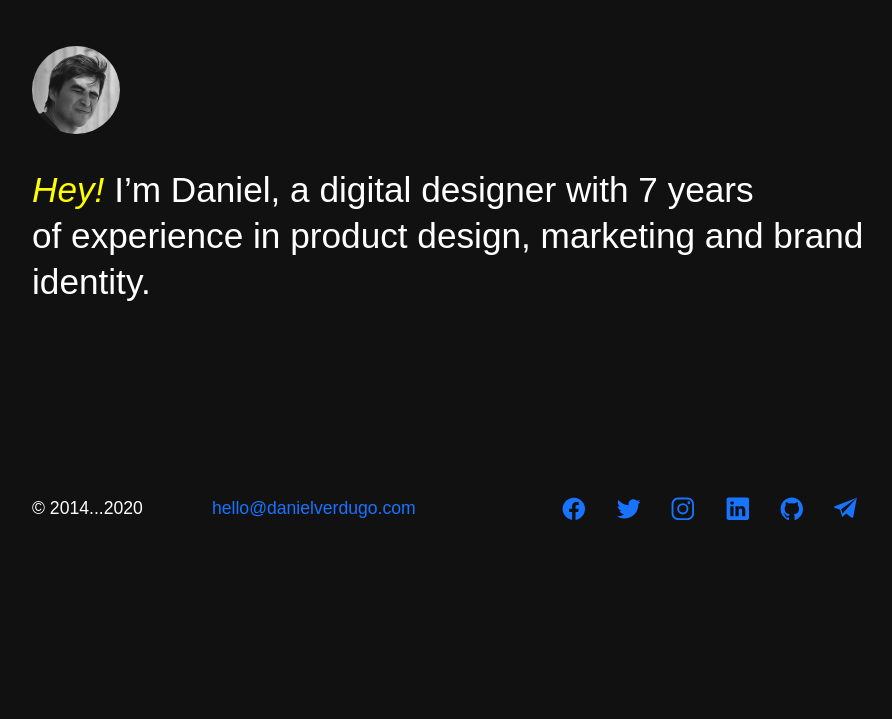
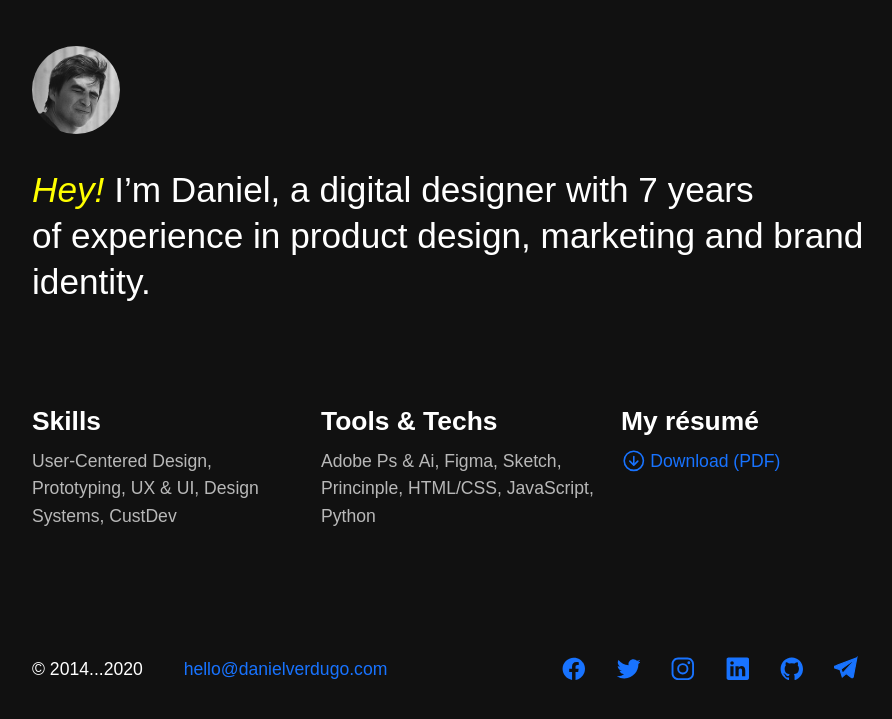
Before and after one commit to danielverdugo/danielverdugo.github.io, a Jekyll site: the page built from index.html, in a window 1280 px wide. Shown: the top 719 px of the page, without its empty margins (180-1072 px from the left). Built offline with Jekyll 4.4.1, drawn with Linux system fonts in a browser that asks for light colours; some web fonts are replaced.

Commit message:
Skilss and techs added

```diff
--- a/_includes/footer.html
+++ b/_includes/footer.html
@@ -3,11 +3,11 @@
 <footer class="wrap">
     <div class="grid">
         <div class="unit three-fifths">
-          <div class="grid">
-            <div class="unit one-third">
-              &copy;&nbsp;2014...{{ site.time | date: '%Y' }}
+          <div style="display:grid;grid-template-columns: repeat(3, 1fr)">
+            <div>
+              &copy;&nbsp;2014...{{ site.time | date: '%Y' }}&nbsp;&nbsp;&nbsp;
             </div>
-            <div class="unit two-thirds">
+            <div class="align-right">
                 <a href="mailto:hello&#64;danielverdugo.com">hello&#64;danielverdugo.com</a>
             </div>
           </div>
--- a/index.html
+++ b/index.html
@@ -15,5 +15,27 @@ title: Daniel Verdugo Nosov
 </div>
 </section>
 <section>
-
+  <div class="grid">
+    <div class="unit one-third">
+      <h2>Skills</h2>
+      <p>
+        User-Centered Design, Prototyping, UX&nbsp;&&nbsp;UI, Design Systems, CustDev
+      </p>
+    </div>
+    <div class="unit one-third">
+      <h2>Tools &&nbsp;Techs</h2>
+      <p>
+        Adobe Ps &&nbsp;Ai, Figma, Sketch, Princinple, HTML/CSS, JavaScript, Python
+      </p>
+    </div>
+    <div class="unit one-third">
+      <h2>My&nbsp;résumé</h2>
+      <p>
+        <a href="/danielverdugo-cv-2020.pdf" class="nobr" download>
+        <div class="file_icon">
+          <svg height="24" viewBox="0 0 480 480" width="24" xmlns="http://www.w3.org/2000/svg"><g fill="none" stroke-width="32"><path d="m176 262.62 80 79.38 80-79.38" stroke-linecap="round" stroke-linejoin="round"/><path d="m256 330.97v-160.97" stroke-linecap="round" stroke-linejoin="round"/><path d="m256 64c-106 0-192 86-192 192s86 192 192 192 192-86 192-192-86-192-192-192z" stroke-miterlimit="10"/></g></svg>
+        </div>Download (PDF)</a>
+      </p>
+    </div>
+  </div>
 </section>
--- a/main.sass
+++ b/main.sass
@@ -8,17 +8,17 @@ body
     margin: 0
     padding-top: 2em
     font: $font
-    line-height: 140%
+    line-height: 155%
     color: $white
 
 @import gridism
 
-h4
-    margin-bottom: 0
 
-p, h2
+p
     margin-top: 0
     margin-bottom: 0.3125em
+    font-weight: 400
+    opacity: 0.7
 
 a
     color: $link
@@ -29,13 +29,13 @@ a:hover, a.hover
 
 a svg
   fill: $link
+  stroke: $link
 
 h1,h2,h3,h4
-    font-weight: 900
+    font-weight: 800
     margin-top: 0
-
-h1
-    font-size: 2.25em
+    margin-bottom: 0.5em
+    opacity: 1
 
 .date
     font-style: italic
@@ -54,7 +54,7 @@ img.inline
     display: inline
     margin-right: 0.25em
 
-nobr
+nobr, .nobr
     white-space: nowrap
 
 .photo-top
@@ -71,6 +71,7 @@ nobr
     margin-top: 0
     margin-bottom: 0.74em
     font-weight: 500
+    opacity: 1
 
 .emailbox
     position: fixed
@@ -126,12 +127,6 @@ a.email
     width: 100%
     margin-bottom: 0.625em
 
-span.file
-    color: $dark-grey
-    margin-left: 0.5em
-    border-bottom: 0
-    font-variant: small-caps
-
 .hireme
     width: 100% !important
     padding-top: 0.2em
@@ -146,5 +141,16 @@ span.file
   display: grid
   grid-template-columns: repeat(6, 1fr)
 
+.file_icon
+  display: inline-block
+  padding-right: 24px
+  margin-right: 0.3em
+  position: relative
+
+.file_icon svg
+  position: absolute
+  top: -19px
+
+
 
 @import mobile
```
Also changed, not shown: 1 other file.
